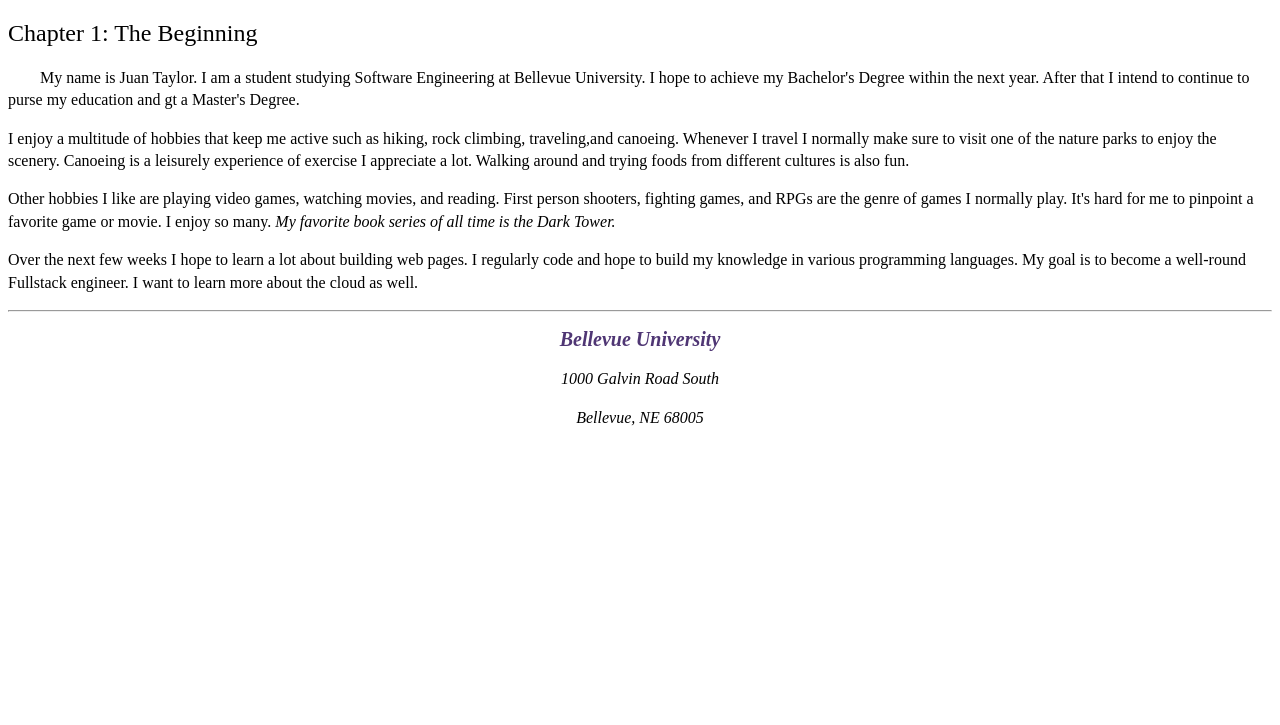
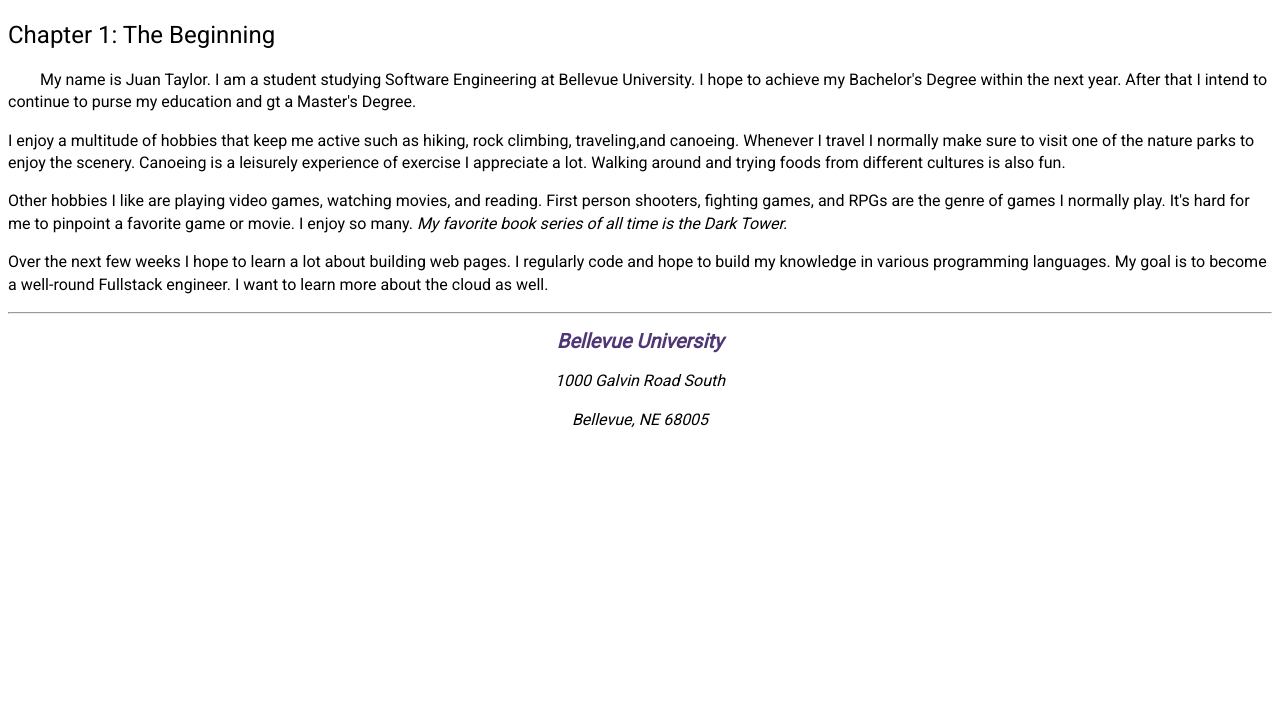
Before and after one commit to Swo0n/csd-340, a plain HTML site: page module-2/taylor_Mod2_2.html in a window 1280 px wide. Shown: the part 75-800 px from the top of the page. Drawn offline with Linux system fonts and the light colour scheme.

Commit message:
updating for google roboto font

```diff
--- a/module-2/taylor_Mod2_2.html
+++ b/module-2/taylor_Mod2_2.html
@@ -8,6 +8,9 @@
     <meta name = "author" content = "Juan Taylor">
     <meta name = "robots" content = "nofollow">
     <link rel="stylesheet" href="taylor_Mod_2_2.css">
+    <link rel="preconnect" href="https://fonts.googleapis.com">
+    <link rel="preconnect" href="https://fonts.gstatic.com" crossorigin>
+    <link href="https://fonts.googleapis.com/css2?family=Roboto&display=swap" rel="stylesheet">
 </head>
 
 <body>
--- a/module-2/taylor_Mod_2_2.css
+++ b/module-2/taylor_Mod_2_2.css
@@ -1,4 +1,10 @@
+html {
+    font-family: 'Roboto', sans-serif;
+    font-size: 16px;
+}
+
 body {
+    font-family: 'Roboto', sans-serif;
     font-size: 16px;
 }
 
```
